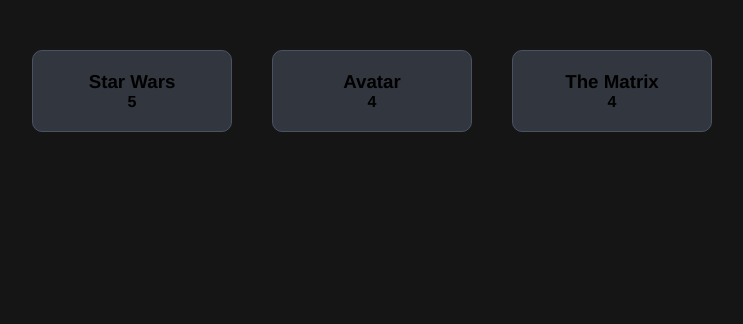
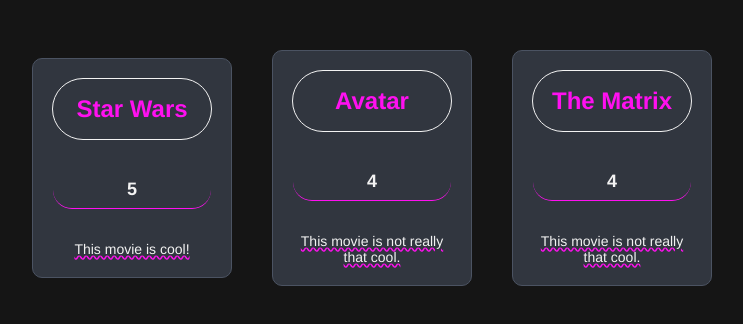
Before and after one commit to Tuitoek/Movie-Rating-Site, a React (Vite) app: page / in a window 1280 px wide. Shown: the top 324 px of the page, without its empty margins (268-1011 px from the left). Built offline with nearby package versions, Linux system fonts and the light colour scheme.

Commit message:
Styled the movie cards

```diff
--- a/src/App.jsx
+++ b/src/App.jsx
@@ -3,18 +3,10 @@
 
 const Card = ({ title, rating, isCool, actors }) => {
   return (
-    <div className="card" style={{
-      backgroundColor: "#31363f",
-      padding: '20px',
-      margin: '10px',
-      border: "1px solid #4b5362",
-      borderRadius: '10px',
-      width: '200px',
-      textAlign: 'center',
-      alignSelf: "center",
-    }}>
+    <div className="card">
       <h3>{title}</h3>
       <h4>{rating}</h4>
+      <blockquote>{isCool ? 'This movie is cool!' : 'This movie is not really that cool.'}</blockquote>
 
     </div>
   )
--- a/src/index.css
+++ b/src/index.css
@@ -1,13 +1,13 @@
-*{
+* {
   box-sizing: border-box;
   margin: 0;
   padding: 0;
 }
 
 body {
- padding: 40px;
- background-color: #151515;
- font-family: "Franklin Gothic Medium", Arial;
+  padding: 40px;
+  background-color: #151515;
+  font-family: "Franklin Gothic Medium", Arial;
 }
 
 h2 {
@@ -26,6 +26,44 @@
   margin: 0 auto;
 }
 
-.card{
-  border: 2px solid red;
+.card {
+  background-color: #31363f;
+  padding: 20px;
+  margin: 10px;
+  border: 1px solid #4b5362;
+  border-radius: 10px;
+  width: 200px;
+  text-align: center;
+  align-self: center;
+  color: violet;
 }
+
+.card h3 {
+  font-size: 24px;
+  margin-bottom: 10px;
+  outline: 1px solid #f3f3f3;
+  border-radius: 2rem;
+  margin-bottom: 2rem;
+  color: #ff10f0;
+  font-weight: 500px;
+  padding: 1rem;
+}
+
+.card h4 {
+  font-size: 18px;
+  margin-bottom: 10px;
+  border-bottom: 1px solid #ff10f0;
+  border-radius: 2rem;
+  margin-bottom: 2rem;
+  color: #f3f3f3;
+  font-weight: 500px;
+  padding: 0.5rem;
+
+}
+
+.card blockquote {
+  font-size: 14px;
+  color: #f3f3f3;
+  text-decoration: wavy underline #ff10f0;
+  padding: auto;
+}
```
